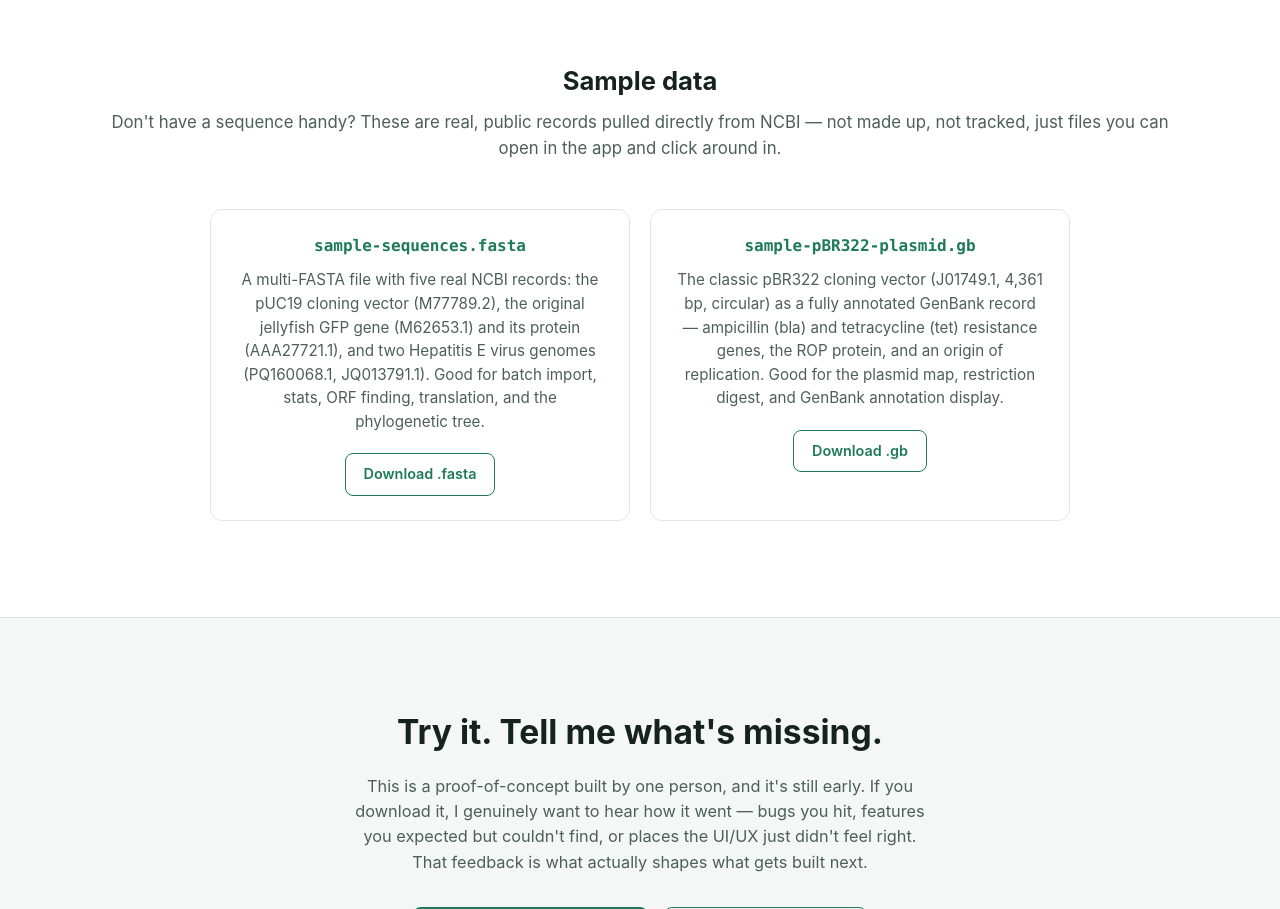
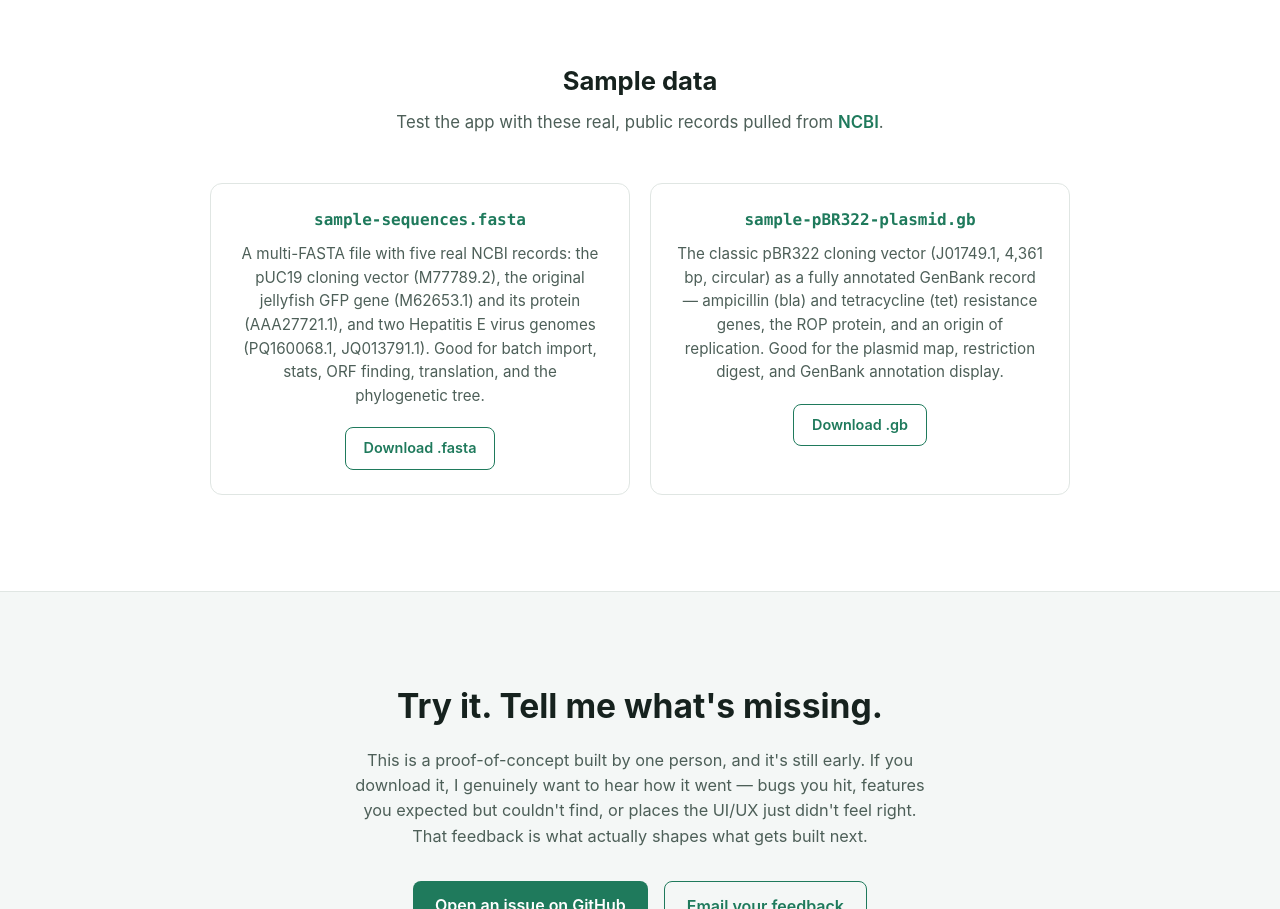
Before and after one commit to matt2000-exe/biopython-workbench-site, a website: page index.html in a window 1280 px wide. Shown: the part 2890-3799 px from the top of the page. Drawn offline with Linux system fonts and the light colour scheme.

Commit message:
Shorten sample data intro copy, link NCBI to its search page

```diff
--- a/css/style.css
+++ b/css/style.css
@@ -244,6 +244,16 @@ img, svg {
   font-size: 1.05rem;
 }
 
+.section-sub a {
+  color: var(--brand);
+  font-weight: 600;
+  text-decoration: none;
+}
+
+.section-sub a:hover {
+  text-decoration: underline;
+}
+
 .feature-grid {
   display: grid;
   grid-template-columns: repeat(auto-fit, minmax(280px, 1fr));
--- a/index.html
+++ b/index.html
@@ -144,9 +144,8 @@
       <div id="samples" class="samples-inner">
         <h3 class="samples-heading">Sample data</h3>
         <p class="section-sub">
-          Don't have a sequence handy? These are real, public records pulled directly from
-          NCBI — not made up, not tracked, just files you can open in the app and click
-          around in.
+          Test the app with these real, public records pulled from
+          <a href="https://www.ncbi.nlm.nih.gov/search/" target="_blank" rel="noopener">NCBI</a>.
         </p>
 
         <div class="sample-grid">
```
